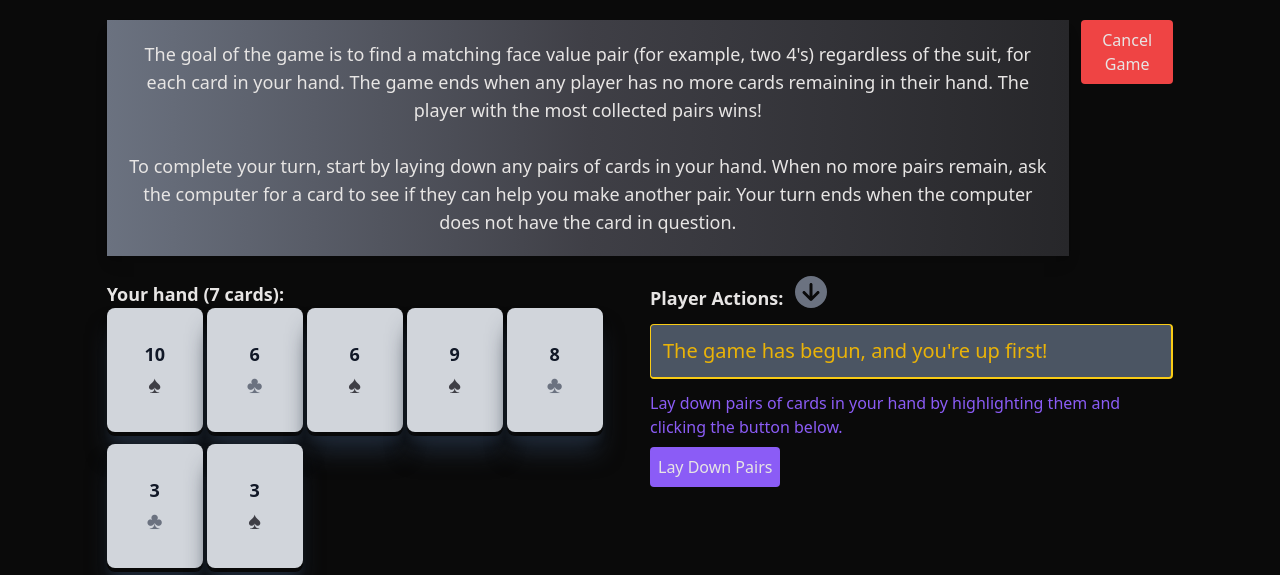
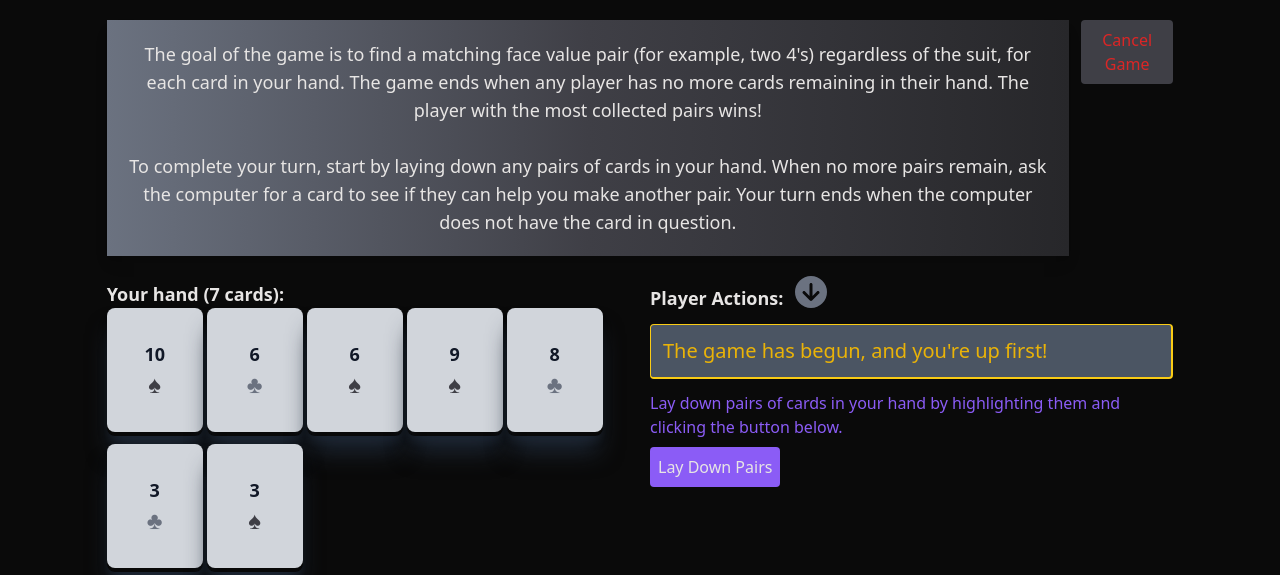
Before and after one commit to mmhernandez/go_fish_card_game, a Flask app: page /start_game in a window 1280 px wide. Shown: the top 575 px of the page. Run offline with Flask 3, Linux system fonts and the light colour scheme; some libraries are stand-ins or nearby versions.

Commit message:
Update cancel button styling

```diff
--- a/flask_app/templates/index.html
+++ b/flask_app/templates/index.html
@@ -24,7 +24,7 @@
             {% if "deck" in session %}
             <div class="basis-52">
                 <!-- Button to trigger cancellation confirmation -->
-                <button type="button" class="rounded bg-red-500 hover:bg-red-600 p-2" id="cancel-button">Cancel Game</button>
+                <button type="button" class="rounded bg-zinc-700 text-red-600 hover:bg-red-600 hover:text-gray-50 p-2" id="cancel-button">Cancel Game</button>
                 <!-- Cancellation confirmation  -->
                 <div id="confirm-cancel" class="hidden p-2">
                     <p class="text-red-500">Are you sure?</p>
```
